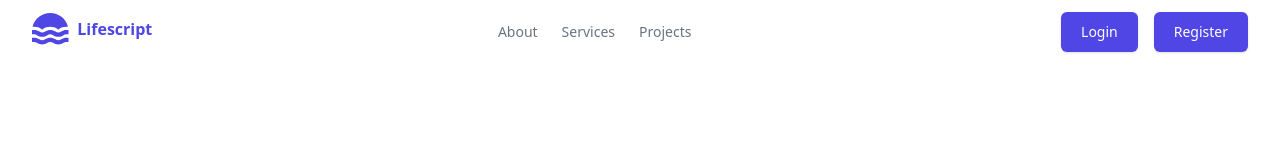
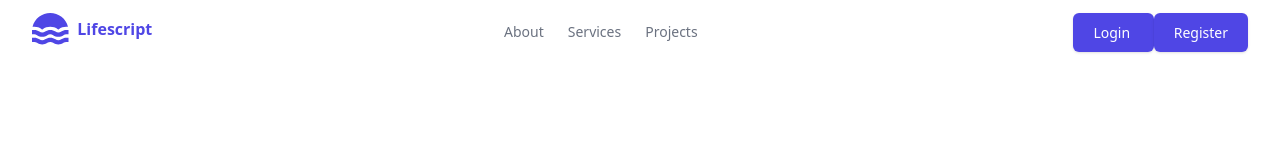
Before and after one commit to OriginalDCAM/lifescript-frontend, a Vue app: page / in a window 1280 px wide. Shown: the top 143 px of the page. Built offline with nearby package versions, Linux system fonts and the light colour scheme.

Commit message:
Made the check for authentication for elegant

```diff
--- a/src/App.vue
+++ b/src/App.vue
@@ -61,29 +61,35 @@ initializeAuth()
 
           <div class="flex items-center gap-4">
             <div class="sm:flex sm:gap-4">
-              <RouterLink v-if="!isAuthenticated"
+              <div :class="{
+                hidden: user?.isAuthenticated,
+              }">
+                <RouterLink
                   class="rounded-md bg-indigo-600 hover:bg-indigo-700 px-5 py-2.5 text-sm font-medium text-white shadow"
                   to="/login">
                   Login
                 </RouterLink>
-              <div class="hidden sm:flex">
-                <RouterLink v-if="!isAuthenticated"
+                  <RouterLink
                     class="rounded-md bg-indigo-600 hover:bg-indigo-700 px-5 py-2.5 text-sm font-medium text-white shadow"
                     to="/register">
                     Register
                   </RouterLink>
-
               </div>
-              <RouterLink v-if="isAuthenticated"
+              <div :class="{
+                hidden: !user?.isAuthenticated,
+              }">
+                <RouterLink
                   class="rounded-md bg-indigo-600 hover:bg-indigo-700 px-5 py-2.5 text-sm font-medium text-white shadow"
                   to="/dashboard">
                   Dashboard
                 </RouterLink>
-              <RouterLink v-if="isAuthenticated"
+                <RouterLink
                   class="rounded-md bg-indigo-600 hover:bg-indigo-700 px-5 py-2.5 text-sm font-medium text-white shadow"
                   to="/logout">
                   Logout
                 </RouterLink>
+              </div>
+            </div>
           </div>
 
             <div class="block md:hidden">
@@ -96,7 +102,6 @@ initializeAuth()
             </div>
           </div>
         </div>
-      </div>
     </header>
 
 
```
Lines whose indentation alone changed are shown as unchanged.
